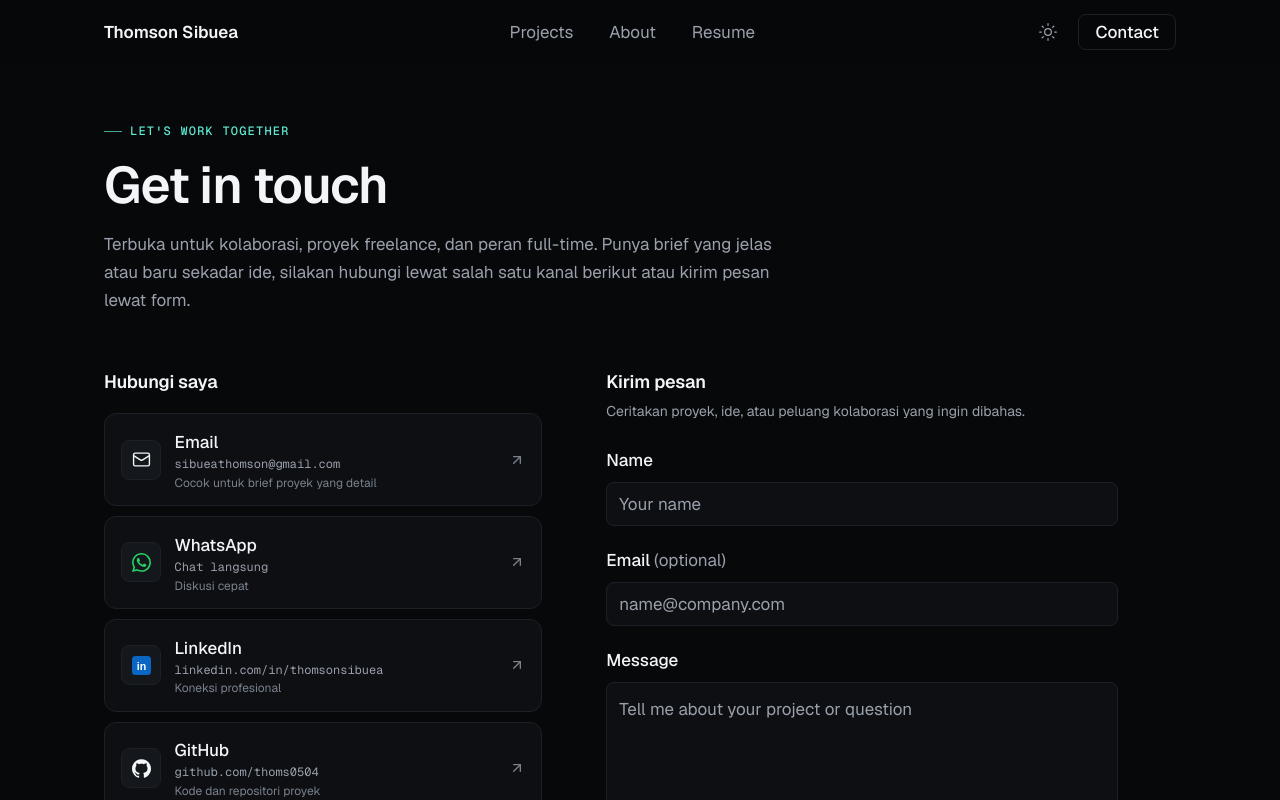
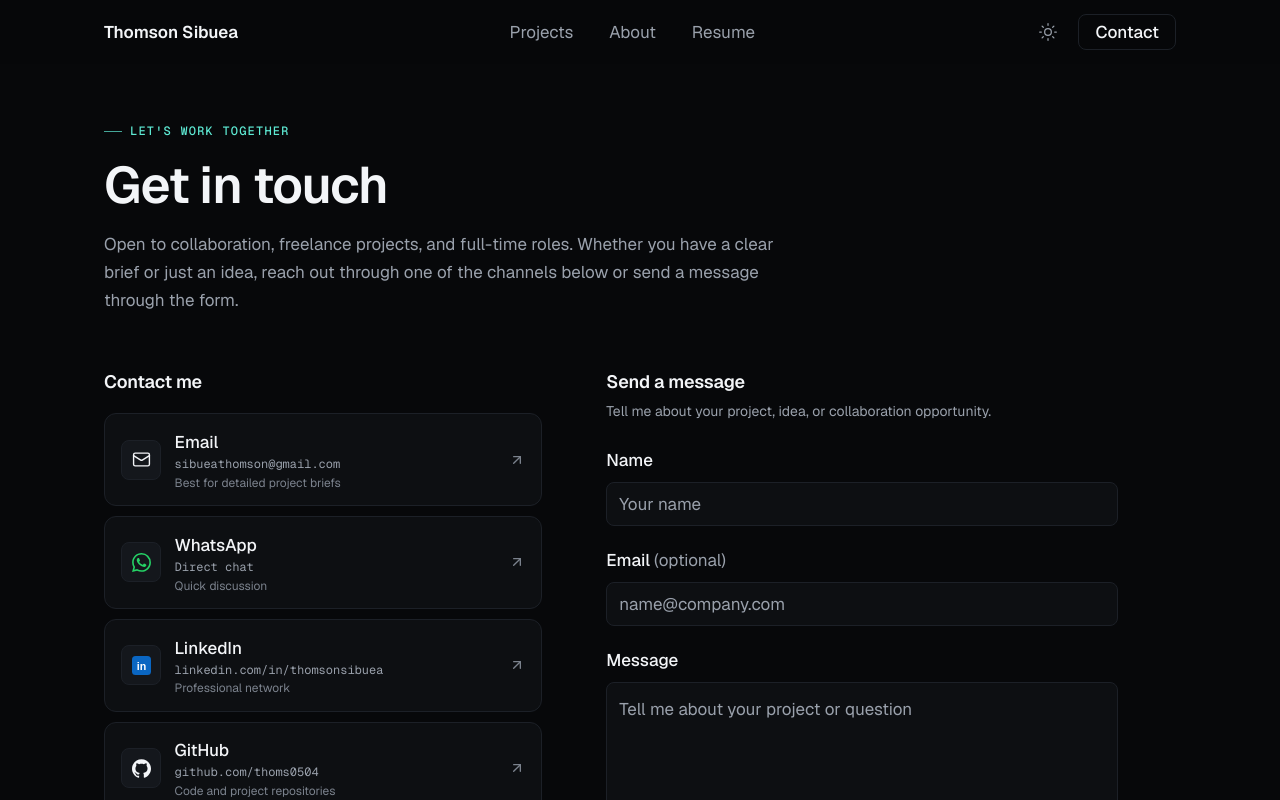
Before and after one commit to thoms0504/portfolio, a Next.js app: page /contact in a window 1280 px wide. Shown: the top 800 px of the page. Built offline with nearby package versions, Linux system fonts and the light colour scheme.

Commit message:
update page contact

```diff
--- a/app/contact/page.tsx
+++ b/app/contact/page.tsx
@@ -20,15 +20,15 @@ export default function ContactPage() {
         id: 'email',
         label: 'Email',
         detail: profile.email,
-        note: 'Cocok untuk brief proyek yang detail',
+        note: 'Best for detailed project briefs',
         href: `mailto:${profile.email}`,
         external: false,
       },
       profile.links.whatsapp && {
         id: 'whatsapp',
         label: 'WhatsApp',
-        detail: 'Chat langsung',
-        note: 'Diskusi cepat',
+        detail: 'Direct chat',
+        note: 'Quick discussion',
         href: profile.links.whatsapp,
         external: true,
       },
@@ -36,7 +36,7 @@ export default function ContactPage() {
         id: 'linkedin',
         label: 'LinkedIn',
         detail: handle(profile.links.linkedin),
-        note: 'Koneksi profesional',
+        note: 'Professional network',
         href: profile.links.linkedin,
         external: true,
       },
@@ -44,7 +44,7 @@ export default function ContactPage() {
         id: 'github',
         label: 'GitHub',
         detail: handle(profile.links.github),
-        note: 'Kode dan repositori proyek',
+        note: 'Code and project repositories',
         href: profile.links.github,
         external: true,
       },
@@ -52,7 +52,7 @@ export default function ContactPage() {
         id: 'instagram',
         label: 'Instagram',
         detail: handle(profile.links.instagram),
-        note: 'Update dan aktivitas',
+        note: 'Updates and activities',
         href: profile.links.instagram,
         external: true,
       },
@@ -72,14 +72,14 @@ export default function ContactPage() {
         <p className="eyebrow mb-4">Let&apos;s work together</p>
         <h1 className="text-h1 mb-4">Get in touch</h1>
         <p className="text-body text-muted">
-          Terbuka untuk kolaborasi, proyek freelance, dan peran full-time. Punya brief yang jelas atau baru
-          sekadar ide, silakan hubungi lewat salah satu kanal berikut atau kirim pesan lewat form.
+          Open to collaboration, freelance projects, and full-time roles. Whether you have a clear brief or
+          just an idea, reach out through one of the channels below or send a message through the form.
         </p>
       </div>
 
       <div className="grid items-start gap-12 lg:grid-cols-[1fr_1.3fr] lg:gap-16">
         <div>
-          <h2 className="text-h3 mb-5">Hubungi saya</h2>
+          <h2 className="text-h3 mb-5">Contact me</h2>
           <ul className="flex flex-col gap-2.5">
             {channels.map((c) => (
               <li key={c.id}>
@@ -110,14 +110,14 @@ export default function ContactPage() {
         </div>
 
         <div>
-          <h2 className="text-h3 mb-2">Kirim pesan</h2>
+          <h2 className="text-h3 mb-2">Send a message</h2>
           <p className="mb-6 text-small text-muted">
-            Ceritakan proyek, ide, atau peluang kolaborasi yang ingin dibahas.
+            Tell me about your project, idea, or collaboration opportunity.
           </p>
           {profile.links.whatsapp ? (
             <ContactForm whatsappUrl={profile.links.whatsapp} />
           ) : (
-            <p className="text-body text-muted">Use one of the channels on the left to reach me.</p>
+            <p className="text-body text-muted">Use one of the listed channels to reach me.</p>
           )}
         </div>
       </div>
```
